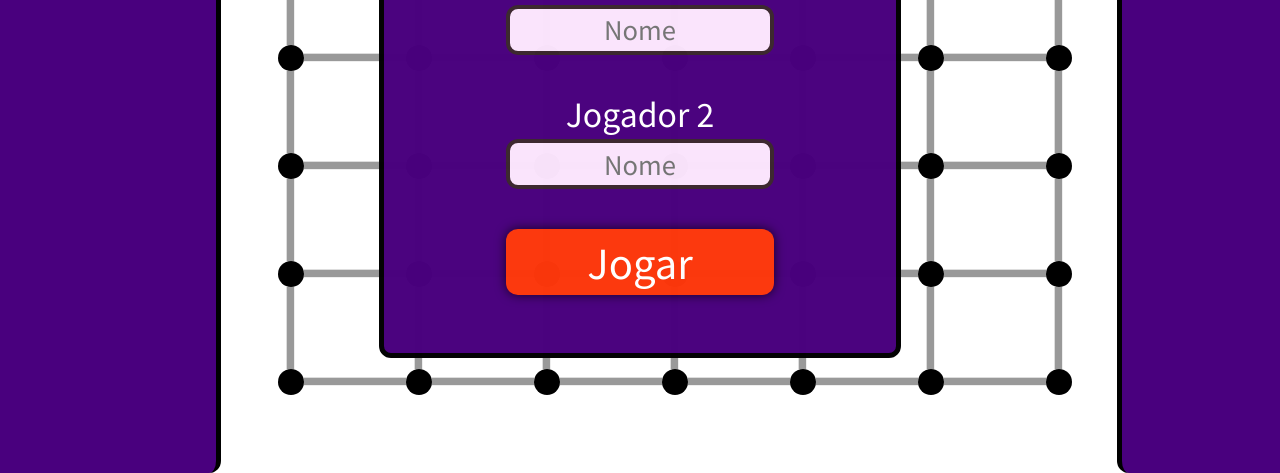
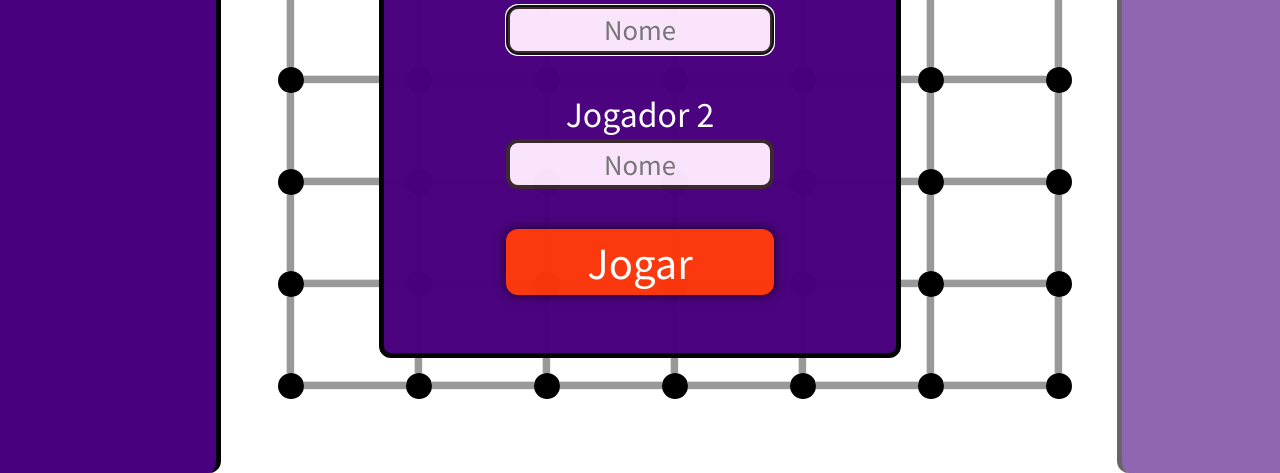
Before and after one commit to Rafael-Duarte-Silva/jogoDosPontos, a plain HTML site: page index.html in a window 1280 px wide. Shown: the part 327-800 px from the top of the page. Drawn offline with Linux system fonts and the light colour scheme.

Commit message:
adicionado animações de tempo e placar

```diff
--- a/JavaScript/game/playGame.js
+++ b/JavaScript/game/playGame.js
@@ -18,10 +18,12 @@ function startGame(player1Name, player2Name){
     let player2 = new Player(1, player2Name, "rgb(0, 42, 255)");
 
     let playerCurrent = player1;
-    let timeout = 5000 / 30;
+    let timeout = 15000;
     let cooldown = timeout;
 
-    let interval = 1000 / 30;
+    let interval = 1000 / 100;
+    let onePercent = timeout / 100;
+    let percentage = 0;
 
     setInterval(() => {
         if(cooldown <= 0){
@@ -35,49 +37,58 @@ function startGame(player1Name, player2Name){
                 playerCurrent = player1;
             }
 
+            document.getElementsByClassName("container-players")[player1.id].classList.toggle("active");
+            document.getElementsByClassName("container-players")[player2.id].classList.toggle("active");
+
             cooldown = timeout;
         }
 
-        cooldown --;
+        document.getElementsByClassName("cooldown")[playerCurrent.id].setAttribute("value", percentage);
+        document.getElementsByClassName("cooldown")[playerCurrent.id].innerText = percentage + "%";
+
+        cooldown -= interval;
+        percentage = cooldown / onePercent;
     }, interval);
 
     canvas.addEventListener("mousedown", (e) => {
         console.log("x: " + e.offsetX);
         console.log("y: " + e.offsetY);
 
-        if(checkClickOnLines(
-            e,
-            {
+        if(
+            checkClickOnLines({
+                e: e,
+                repeat: {
                     first: dots.amount.rows,
                     second: lines.amount.horizontals,
                 },
-            lines.matrix.horizontals,
-            lines.matrix.verticals,
-            "horizontal",
-            drawHorizontalsLines,
-            playerCurrent.color,
-            playerCurrent.initial
-        )
+                obj: lines.matrix.horizontals,
+                obj2: lines.matrix.verticals,
+                direction: "horizontal",
+                draw: drawHorizontalsLines,
+                color: playerCurrent.color,
+                initial: playerCurrent.initial
+            })
         ||
-        checkClickOnLines(
-            e,
-            {
+            checkClickOnLines({
+                e: e,
+                repeat: {
                     first: lines.amount.verticals,
                     second: dots.amount.columns,
                 },
-            lines.matrix.verticals,
-            lines.matrix.horizontals,
-            "vertical",
-            drawVerticalsLines,
-            playerCurrent.color,
-            playerCurrent.initial
-        )){
+                obj: lines.matrix.verticals,
+                obj2: lines.matrix.horizontals,
+                direction: "vertical",
+                draw: drawVerticalsLines,
+                color: playerCurrent.color,
+                initial: playerCurrent.initial
+            })
+        ){
             cooldown = 0;
         }
 
     });
 
-    function checkClickOnLines(e, repeat, obj, obj2, direction, draw, color, initial){
+    function checkClickOnLines({e, repeat, obj, obj2, direction, draw, color, initial}){
         if(e.buttons === 1){
             for(let rowsCount = 0; rowsCount < repeat.first; rowsCount++){
                 for(let columnsCount = 0; columnsCount < repeat.second; columnsCount++){
--- a/css/components/startScreen.css
+++ b/css/components/startScreen.css
@@ -51,6 +51,14 @@
     margin-bottom: 5vh;
 }
 
+.labelPlayers{
+    font-size: 2em;
+    font-family: 'Noto Sans JP', sans-serif;
+    color: white;
+
+    margin-bottom: 1vh;
+}
+
 .inputPlayers{
     text-align: center;
     width: 20vw;
@@ -60,14 +68,6 @@
     border-radius: 1.5vh;
     border: 0.6vh rgb(59, 39, 46) solid;
     background-color: rgb(250, 228, 252);
-}
-
-.labelPlayers{
-    font-size: 2em;
-    font-family: 'Noto Sans JP', sans-serif;
-    color: white;
-
-    margin-bottom: 1vh;
 }
 
 .btn-play{
--- a/css/index.css
+++ b/css/index.css
@@ -9,20 +9,38 @@ main{
 
 .container-game{
     display: flex;
-    justify-content: center;
+    flex-direction: column;
+    align-items: center;
+
+}
+
+.scoreboard{
+    margin-block: 0.5vh 0vh;
+    font-size: 2.8em;
+    font-family: 'Noto Serif Vithkuqi', serif;
+    font-weight: 600;
 }
 
 .game{
-    margin-top: 2vh;
     width: 70vw;
-    height: 95vh;
+    height: 90vh;
     background-color: white;
+}
+
+.container-players.active{
+    opacity: 1;
+
+    transition-property: opacity;
+    transition-delay: 0.2s;
+    transition: 0.7s;
 }
 
 .container-players{
     width: 50vw;
     height: 100vh;
     background-color: #49007e;
+
+    opacity: 0.6;
 }
 
 .container-player1{
@@ -63,8 +81,17 @@ main{
     font-weight: 300;
 }
 
-.playerName::first-letter{
-    color: red;
+.playerName.player1::first-letter,
+.playerName.player2::first-letter{
+    text-transform: uppercase;
+}
+
+.playerName.player1::first-letter{
+    color: rgb(223, 57, 57);
+}
+
+.playerName.player2::first-letter{
+    color: rgb(0, 42, 255);
 }
 
 .cooldown{
@@ -81,8 +108,8 @@ main{
 }
 .cooldown::-webkit-progress-value {
     border-radius: 0.8vh 0px 0px 0.8vh;
-    background-color: red;
+    background-color: orange;
 }
 .cooldown::-moz-progress-bar {
-    background-color: red;
+    background-color: orange;
 }
--- a/index.html
+++ b/index.html
@@ -22,32 +22,57 @@
                 spellcheck="false"
                 >
                     <h2 class="descripition">A inicial do seu nome será usada no jogo.</h2>
+
                     <label for="player1" class="labelPlayers">Jogador 1</label>
-                    <input type="text" class="inputPlayers" id="player1" name="player1" placeholder="Nome">
+                    <input
+                    type="text"
+                    class="inputPlayers"
+                    id="player1"
+                    name="player1"
+                    placeholder="Nome"
+                    maxlength="12"
+                    pattern="[a-zA-Z\s\d]*"
+                    required
+                    title="Coloque um nome"
+                    autofocus
+                    >
+
                     <label for="player2" class="labelPlayers">Jogador 2</label>
-                    <input type="text" class="inputPlayers" id="player2" name="player2" placeholder="Nome">
+                    <input
+                    type="text"
+                    class="inputPlayers"
+                    id="player2"
+                    name="player2"
+                    placeholder="Nome"
+                    maxlength="12"
+                    pattern="[a-zA-Z\s\d]*"
+                    required
+                    title="Coloque um nome"
+                    >
+
                     <input type="submit" class="btn-play" value="Jogar">
                 </form>
             </div>
         </div>
 
-        <aside class="container-players container-player1">
+        <aside class="container-players container-player1 active">
             <div class="centralize-playerProfile">
                 <div class="playerProfile"></div>
-                <h1 class="playerName">Nome</h1>
-                <progress class="cooldown" value="32" max="100"> 32% </progress>
+                <h1 class="playerName player1">Nome</h1>
+                <progress class="cooldown" value="100" max="100">100%</progress>
             </div>
         </aside>
 
         <div class="container-game">
+            <h1 class="scoreboard">0 vs 0</h1>
             <canvas class="game"></canvas>
         </div>
 
         <aside class="container-players container-player2">
             <div class="centralize-playerProfile">
                 <div class="playerProfile"></div>
-                <h1 class="playerName">Nome</h1>
-                <progress class="cooldown" value="32" max="100"> 32% </progress>
+                <h1 class="playerName player2">Nome</h1>
+                <progress class="cooldown" value="100" max="100">100%</progress>
             </div>
         </aside>
     </main>
```
Also changed, not shown: anotações.txt. Lines whose indentation alone changed are shown as unchanged.
